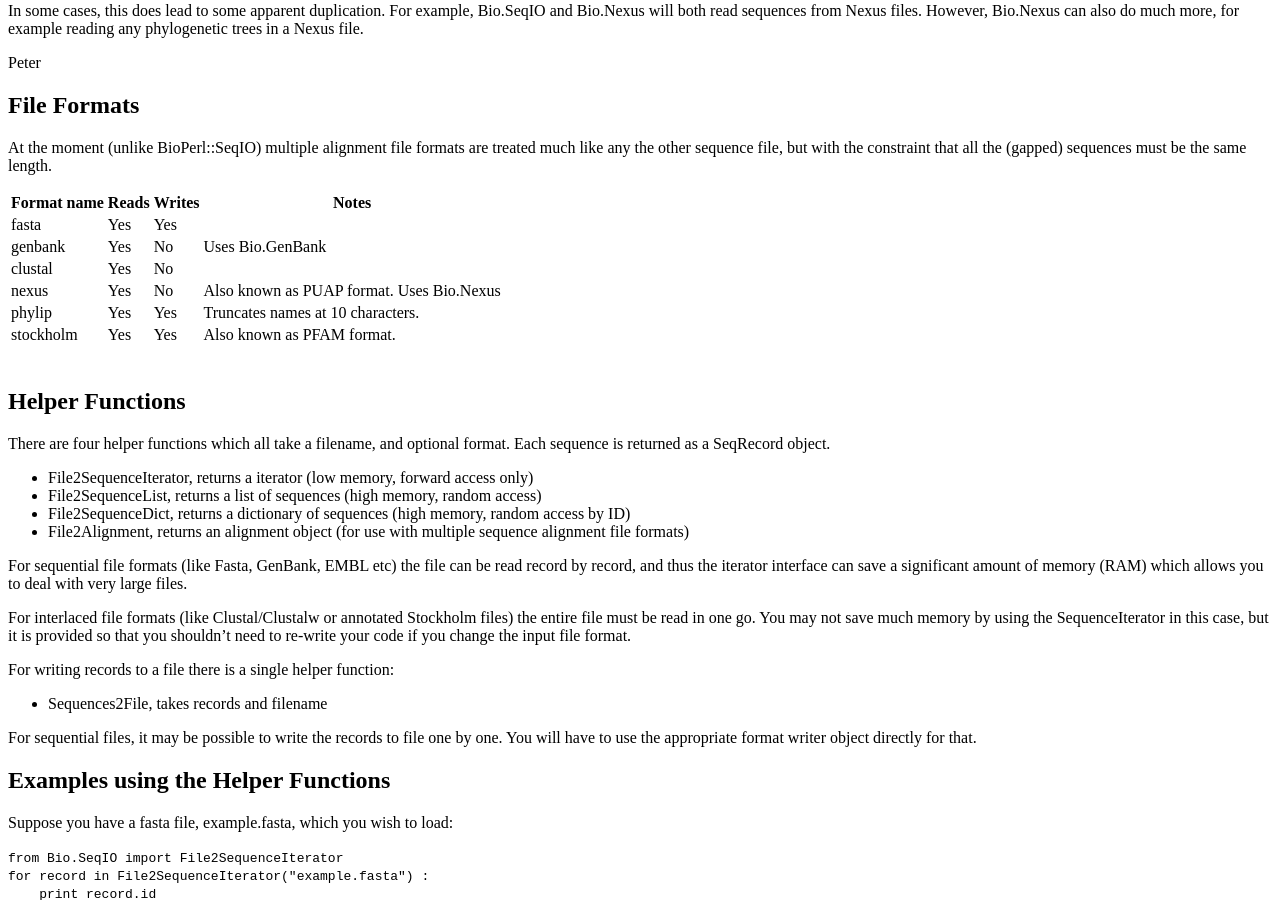
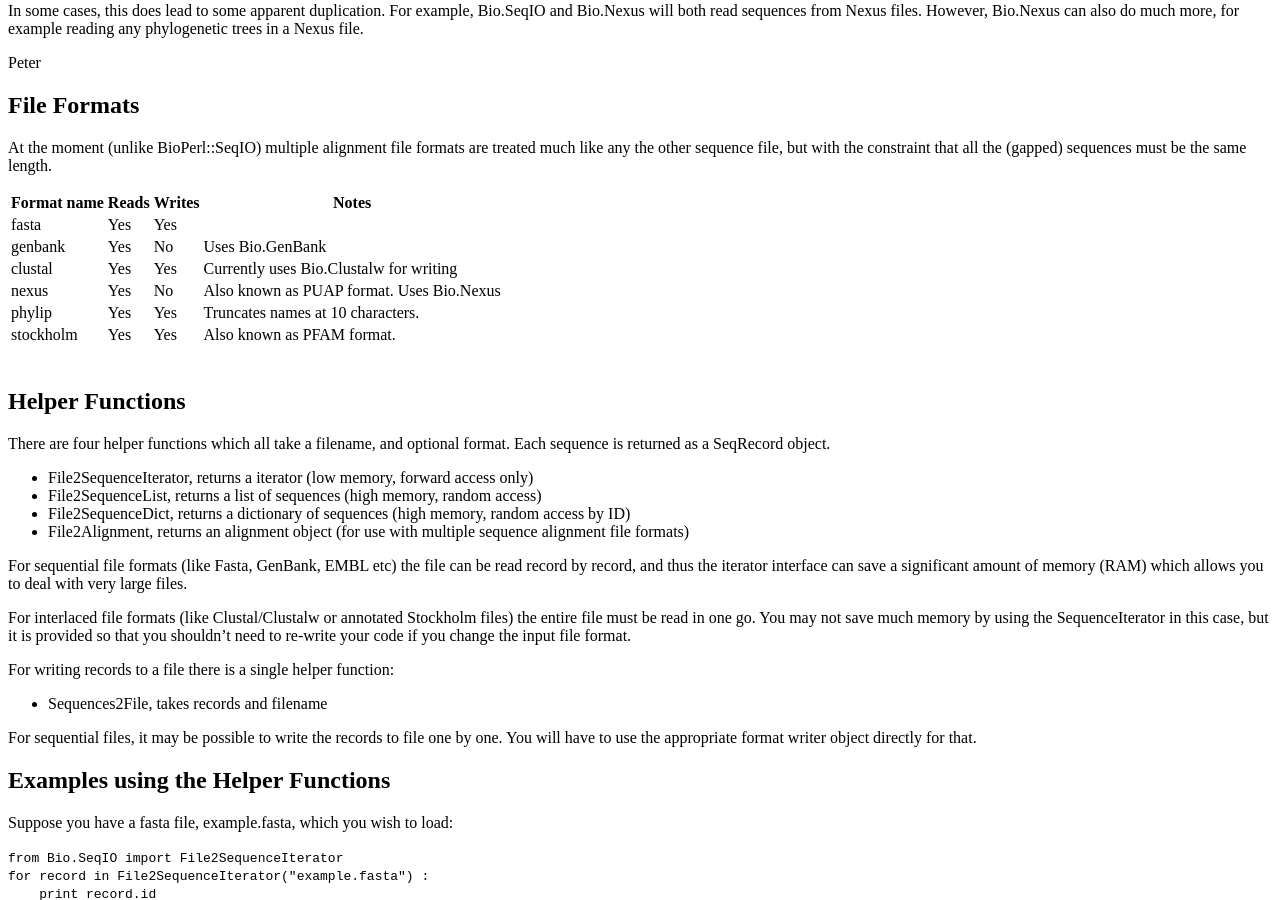
Before and after one commit to biopython/biopython.github.io, a Jekyll site: the page built from wiki/SeqIO.md, in a window 1280 px wide and 900 px high, scrolled down 351 px. Built offline with Jekyll 4.4.1, drawn with Linux system fonts in a browser that asks for light colours.

Commit message:
clustal writing

```diff
--- a/wiki/SeqIO.md
+++ b/wiki/SeqIO.md
@@ -51,7 +51,7 @@ constraint that all the (gapped) sequences must be the same length.
 |-------------|-------|--------|-------------------------------------------|
 | fasta       | Yes   | Yes    |                                           |
 | genbank     | Yes   | No     | Uses Bio.GenBank                          |
-| clustal     | Yes   | No     |                                           |
+| clustal     | Yes   | Yes    | Currently uses Bio.Clustalw for writing   |
 | nexus       | Yes   | No     | Also known as PUAP format. Uses Bio.Nexus |
 | phylip      | Yes   | Yes    | Truncates names at 10 characters.         |
 | stockholm   | Yes   | Yes    | Also known as PFAM format.                |
```
Also changed, not shown: 1 other file.
